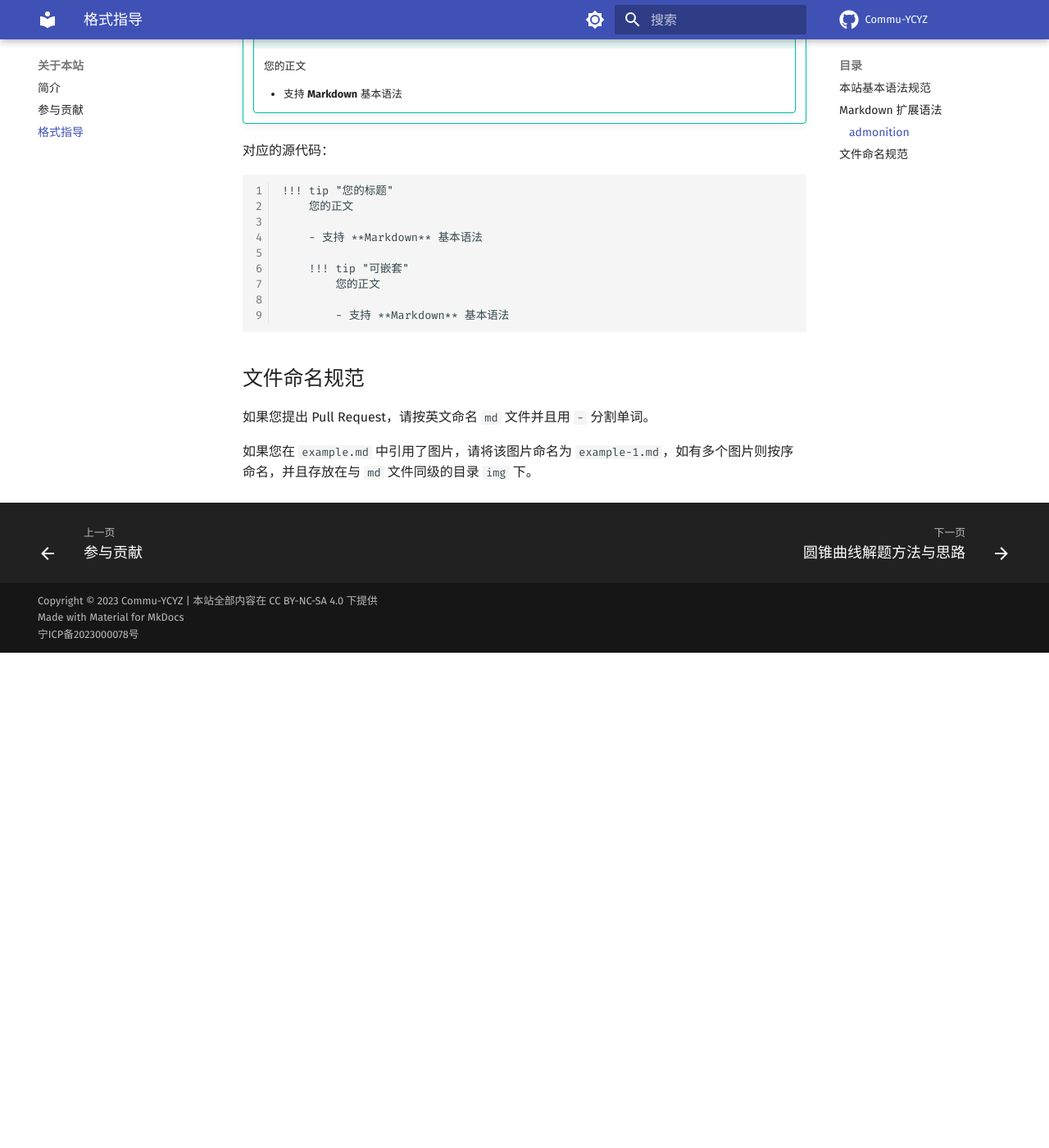
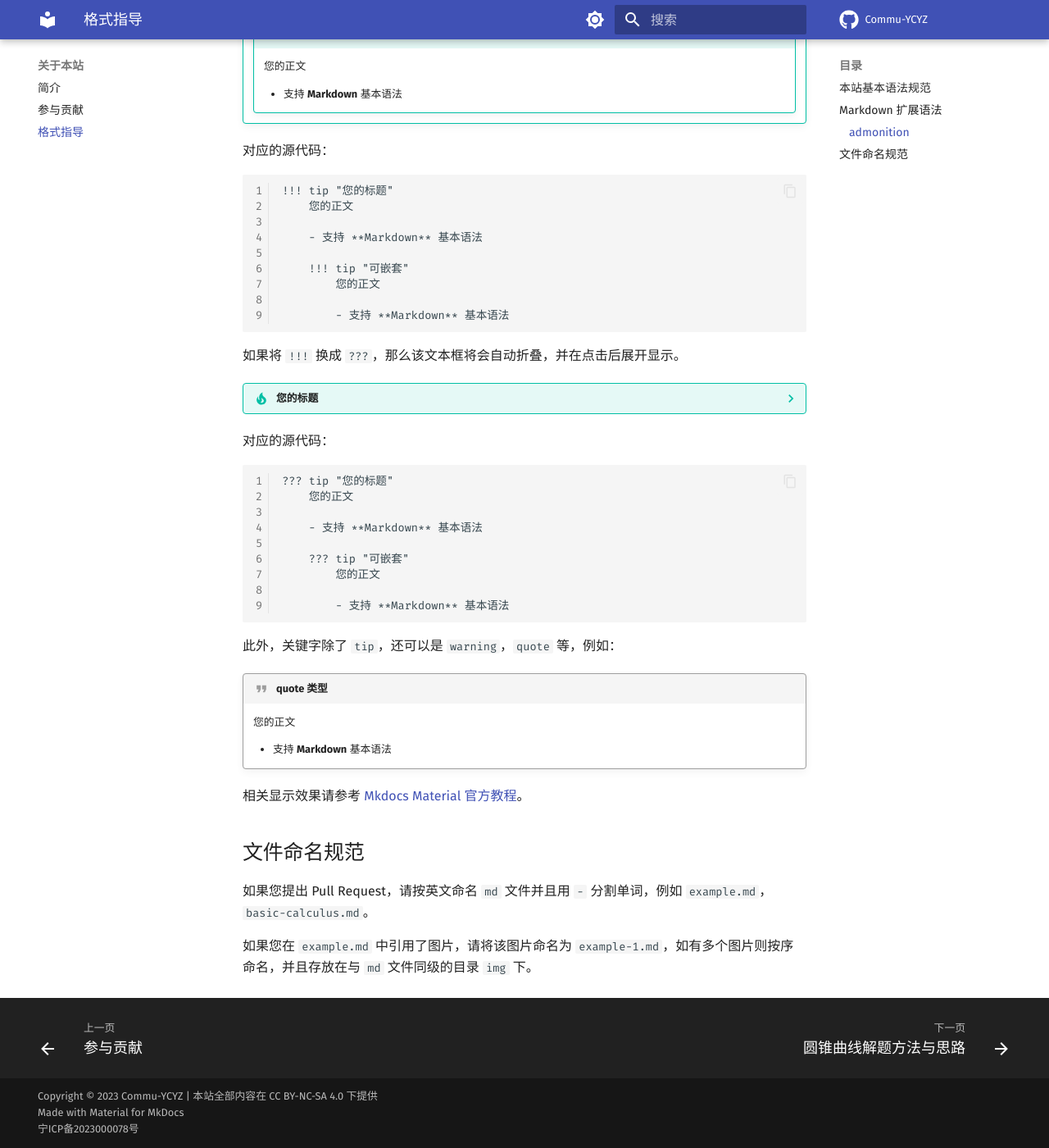
Before and after one commit to Commu-YCYZ/Commu-YCYZ, an MkDocs documentation site: the page built from docs/about/format.md, in a window 1280 px wide and 1400 px high, scrolled down 1616 px. Shown: the whole window at 82% size. Built offline with MkDocs 1.6.1 and Material for MkDocs 9.7.7, drawn with Linux system fonts in a browser that asks for light colours; comment, search, counter and statistics services are not loaded; before the commit the page ends 2412 px from its top, so only the background shows below that; some of the changed text lies outside the part shown.

Commit message:
feat: 更改了文件目录以及重命名若干文件 giscuss 评论映射将会出错

```diff
--- a/docs/about/format.md
+++ b/docs/about/format.md
@@ -11,7 +11,7 @@ description: Commu-YCYZ 的 Markdown 写作格式参考
 此外，本站希望您遵守以下若干条规范。
 
 !!! note "适当的空格"
-    为了保证中文在夹杂数字，英文情况下的显示效果，请添加一个空格，有标点符号除外，例如：
+    为了保证中文在夹杂数字，英文情况下的显示效果，请间隔以一个英文空格，有标点符号除外，例如：
 
         中国约有 14 亿居民。
         非盈利组织 **Commu-YCYZ**，采用了 *CC BY-NC-SA 4.0* 协议。
@@ -74,8 +74,42 @@ description: Commu-YCYZ 的 Markdown 写作格式参考
 
             - 支持 **Markdown** 基本语法
 
+如果将 `!!!` 换成 `???`，那么该文本框将会自动折叠，并在点击后展开显示。
+
+??? tip "您的标题"
+    您的正文
+
+    - 支持 **Markdown** 基本语法
+
+    ??? tip "可嵌套"
+        您的正文
+
+        - 支持 **Markdown** 基本语法
+
+对应的源代码：
+
+
+    ??? tip "您的标题"
+        您的正文
+
+        - 支持 **Markdown** 基本语法
+
+        ??? tip "可嵌套"
+            您的正文
+
+            - 支持 **Markdown** 基本语法
+
+此外，关键字除了 `tip`，还可以是 `warning`，`quote` 等，例如：
+
+!!! quote "quote 类型"
+    您的正文
+
+    - 支持 **Markdown** 基本语法
+
+相关显示效果请参考 [Mkdocs Material 官方教程](https://squidfunk.github.io/mkdocs-material/reference/admonitions/#supported-types)。
+
 ## 文件命名规范
 
-如果您提出 Pull Request，请按英文命名 `md` 文件并且用 `-` 分割单词。
+如果您提出 Pull Request，请按英文命名 `md` 文件并且用 `-` 分割单词，例如 `example.md`，`basic-calculus.md`。
 
 如果您在 `example.md` 中引用了图片，请将该图片命名为 `example-1.md`，如有多个图片则按序命名，并且存放在与 `md` 文件同级的目录 `img` 下。
--- a/mkdocs.yml
+++ b/mkdocs.yml
@@ -1,3 +1,26 @@
+nav:
+  - 关于本站:
+    - 简介: index.md
+    - 参与贡献: about/to-contribute.md
+    - 格式指导: about/format.md
+  - 数学:
+    - 圆锥曲线:
+      - 圆锥曲线解题方法与思路: math/conics/solution-guidance.md
+    - 计数原理:
+      # - 加法原理与乘法原理: math/counting/counting-principle.md
+      - 多项式定理: math/counting/multinomial-theorem.md
+  - 物理:
+    - 电磁学:
+      - 常见模型的深入理解: physics/electromagnetics/deeper-understanding-on-regular-models.md
+  - 物理竞赛:
+    - 数学:
+      - 微积分基础: physics-olympiad/math/basic-calculus.md
+    # - 力学:
+    #   - 狭义相对论: physics-olympiad/mechanics/special-relativity.md
+  - 数学拓展:
+    - 线性代数:
+      - 行列式的构造、基本性质及其应用: further-math/linear-algebra/determinant.md
+
 site_name: Commu-YCYZ
 site_description: Commu-YCYZ 是一群毕业生设立的自由网站，致力于为高中生分享便于自学的知识和技巧。
 site_author: Commu-YCYZ Team
@@ -15,7 +38,7 @@ theme:
     - navigation.instant
     - navigation.footer
     - navigation.top
-
+    - content.code.copy # copy code block to clipboard
     - content.action.view
   icon:
     repo: fontawesome/brands/github
@@ -68,17 +91,3 @@ extra_javascript:
   - 'https://cdnjs.cloudflare.com/ajax/libs/mathjax/2.7.0/MathJax.js?config=TeX-MML-AM_CHTML' # latex 公式支持
 
 copyright: 'Copyright &copy; 2023 Commu-YCYZ'
-
-nav:
-  - 关于本站:
-    - 简介: index.md
-    - 参与贡献: about/to-contribute.md
-    - 格式指导: about/format.md
-  - 数学:
-    - 圆锥曲线解题方法与思路: math/conics.md
-    - 微积分基础: math/basic-calculus.md
-    - 行列式的构造、基本性质及其应用: math/determinant.md
-    - 二项式定理的拓展与应用: math/quadratic.md
-    # - 计数原理: math/counting.md
-  - 物理:
-    - 常见模型的深入理解: physics/deeper-understanding-on-regular-models.md
```
Also changed, not shown: README.md (+2 -2 lines), docs/about/to-contribute.md (+7 -1 lines), docs/math/counting/multinomial-theorem.md (renamed from docs/math/quadratic.md, +1 -1 lines), docs/physics-olympiad/math/basic-calculus.md (renamed from docs/math/basic-calculus.md, +37 -6 lines), docs/physics-olympiad/mechanics/special-relativity.md (added, +12 -0 lines), docs/further-math/linear-algebra/determinant.md (renamed from docs/math/determinant.md), docs/further-math/linear-algebra/img/determinant-1.png (renamed from docs/math/img/determinant-1.png), docs/further-math/linear-algebra/img/determinant-2.jpg (renamed from docs/math/img/determinant-2.jpg), docs/further-math/linear-algebra/img/determinant-3.jpg (renamed from docs/math/img/determinant-3.jpg), docs/math/conics/solution-guidance.md (renamed from docs/math/conics.md), docs/math/counting/counting-principle.md (renamed from docs/math/counting.md), docs/math/counting/img/quadratic-1.png (renamed from docs/math/img/quadratic-1.png), docs/math/counting/img/quadratic-2.png (renamed from docs/math/img/quadratic-2.png), docs/physics/electromagnetics/deeper-understanding-on-regular-models.md (renamed from docs/physics/deeper-understanding-on-regular-models.md), 2 more files.
